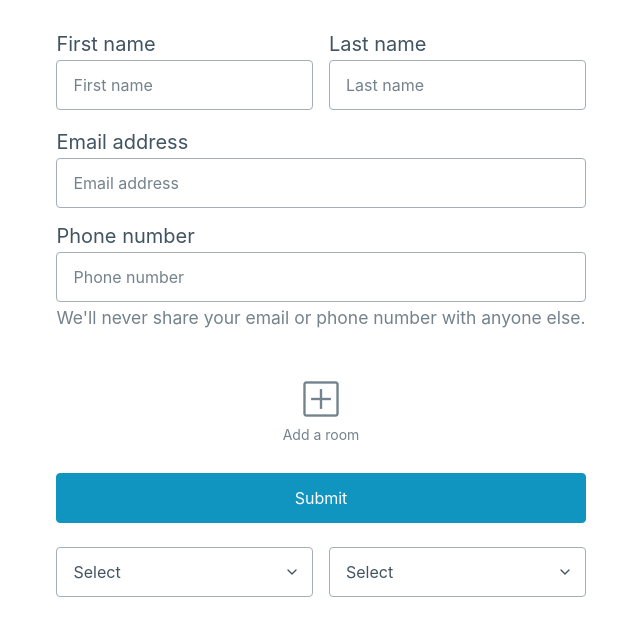
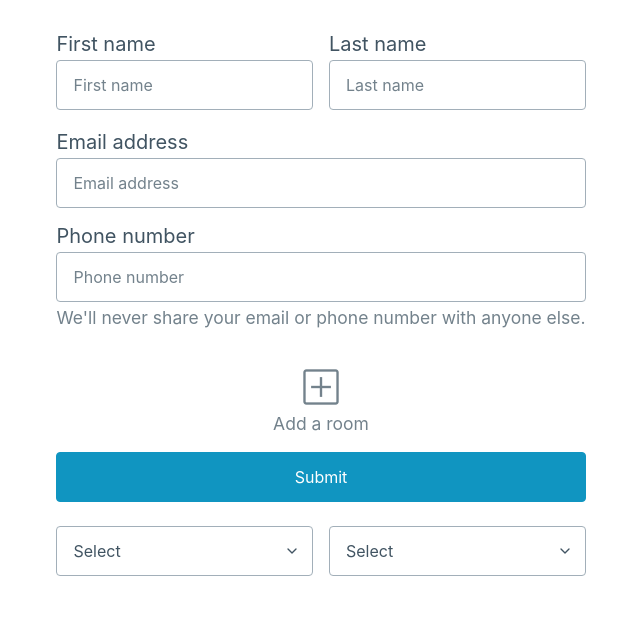
Before and after one commit to ericli18/real-estate, a Svelte app in the folder form-component/: page / in a window 1280 px wide. Shown: the top 636 px of the page, without its empty margins (319-959 px from the left). Built offline with nearby package versions, Linux system fonts and the light colour scheme.

Commit message:
Remove add button styling

```diff
--- a/form-component/src/Form.svelte
+++ b/form-component/src/Form.svelte
@@ -97,16 +97,15 @@
         place-content: center;
     }
 
+    button.add-container {
+        all: unset;
+        transition: 0.2s ease-in-out;
+    }
+
     button.add-container
     {
         background-color: white;
         border: none;
-    }
-
-    button.add-container::selection
-    {
-        border: none;
-        background-color: white;
     }
 
     button.add-container:active
```
